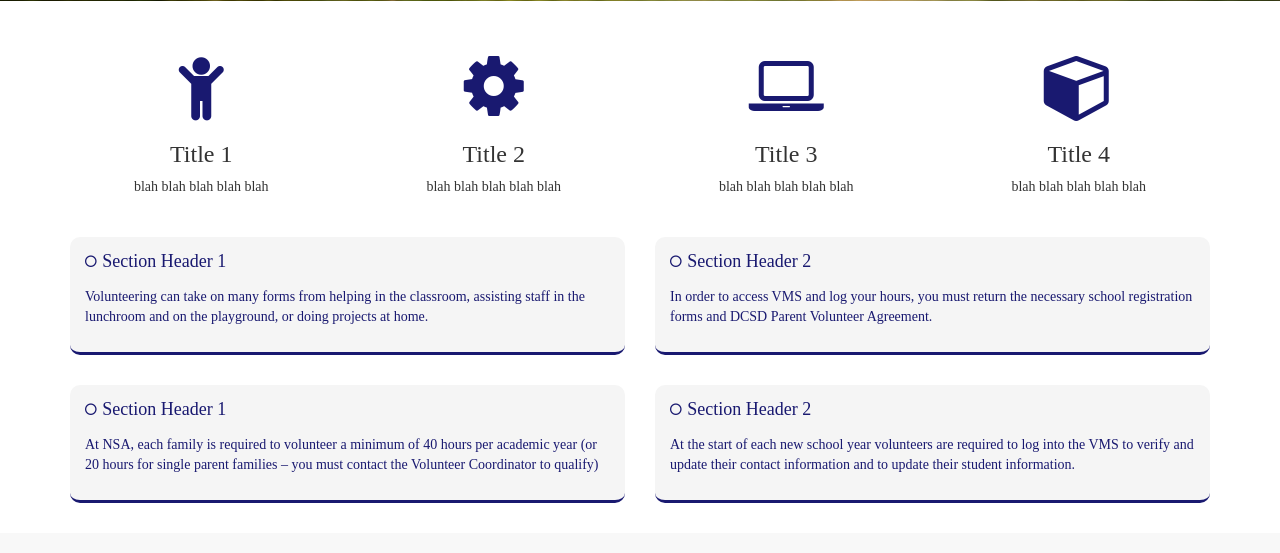
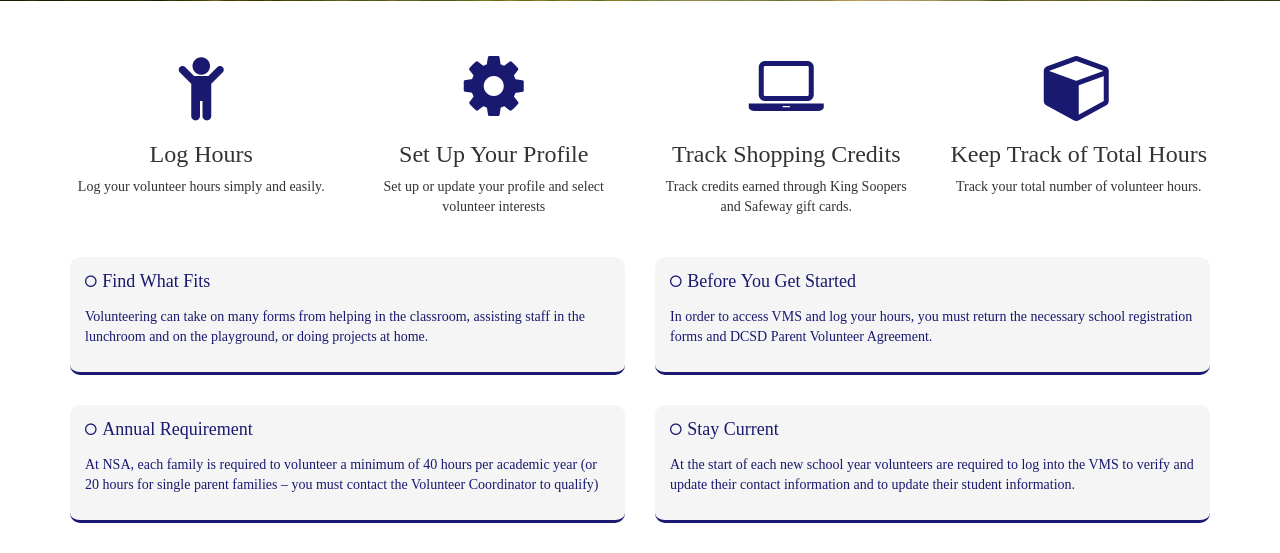
Before and after one commit to tjsepp/nsavms, a Django app: template nsavolunteer/templates/home.html in a window 1280 px wide. Shown: the part 449-1002 px from the top of the page. Before the commit the page ends 952 px from the top, so only its background shows below. Run offline with Django 3.2, Linux system fonts and the light colour scheme; the template is opened without the code that fills it, so the values that code supplies are empty; some libraries are stand-ins or nearby versions.

Commit message:
updated the home page content

```diff
--- a/nsavolunteer/templates/home.html
+++ b/nsavolunteer/templates/home.html
@@ -5,7 +5,11 @@
         <div class="col-xs-12 col-sm-8 col-sm-offset-2 col-md-6 col-md-offfset-3 col-lg-7 center">
             <div class="header-text">
                 <h2 class="homepage-header">
-                    Our Volunteers Make a Difference!
+                      {% if user.is_authenticated %}
+                        You Make a Difference!
+                      {% else %}
+                          Our Volunteers Make a Difference!
+                      {% endif %}
                 </h2>
 
             </div>
@@ -21,8 +25,8 @@
                     <span class='fa fa-child' style="font-size: 5em; color: #191970"></span>
                 </div>
                 <div class="center homepage-component">
-                    <h3>Title 1</h3>
-                    blah blah blah blah blah
+                    <h3>Log Hours</h3>
+                    Log your volunteer hours simply and easily.
                 </div>
             </div>
 
@@ -31,8 +35,8 @@
                     <span class='fa fa-gear' style="font-size: 5em; color: #191970"></span>
                 </div>
                  <div class="center homepage-component">
-                    <h3>Title 2</h3>
-                    blah blah blah blah blah
+                    <h3>Set Up Your Profile</h3>
+                    Set up or update your profile and select volunteer interests
                  </div>
             </div>
 
@@ -41,8 +45,8 @@
                     <span class='fa fa-laptop' style="font-size: 5em; color: #191970"></span>
                 </div>
                  <div class="center homepage-component">
-                    <h3>Title 3</h3>
-                    blah blah blah blah blah
+                    <h3>Track Shopping Credits</h3>
+                    Track credits earned through King Soopers and Safeway gift cards.
                 </div>
             </div>
 
@@ -51,8 +55,8 @@
                     <span class='fa fa-cube' style="font-size: 5em; color: #191970"></span>
                 </div>
                  <div class="center homepage-component">
-                    <h3>Title 4</h3>
-                    blah blah blah blah blah
+                    <h3>Keep Track of Total Hours</h3>
+                    Track your total number of volunteer hours.
 
                 </div>
             </div>
@@ -65,7 +69,7 @@
 
             <div class="col-md-6 col-sm-6 col-xs-12 faq-col">
                 <div class="faq-item">
-                    <h3 class="question"><i class='fa fa-genderless'> Section Header 1</i></h3>
+                    <h3 class="question"><i class='fa fa-genderless'> Find What Fits</i></h3>
                 <p class="answer">
                     Volunteering can take on many forms from helping in the classroom, assisting staff in the
                     lunchroom and on the playground, or doing projects at home.
@@ -74,7 +78,7 @@
                 </div>
 
                  <div class="faq-item">
-                    <h3 class="question"><i class='fa fa-genderless'> Section Header 1</i></h3>
+                    <h3 class="question"><i class='fa fa-genderless'> Annual Requirement</i></h3>
                 <p class="answer">
                     At NSA, each family is required to volunteer a minimum of 40 hours per academic year
                     (or 20 hours for single parent families – you must contact the Volunteer Coordinator to qualify)
@@ -84,7 +88,7 @@
 
             <div class="col-md-6 col-sm-6 col-xs-12 faq-col">
                 <div class="faq-item">
-                    <h3 class="question"><i class='fa fa-genderless'> Section Header 2</i></h3>
+                    <h3 class="question"><i class='fa fa-genderless'> Before You Get Started</i></h3>
                     <p class="answer">
                         In order to access VMS and log your hours, you must return the necessary school registration
                     forms and DCSD Parent Volunteer Agreement.
@@ -94,7 +98,7 @@
 
             <div class="col-md-6 col-sm-6 col-xs-12 faq-col">
                 <div class="faq-item">
-                    <h3 class="question"><i class='fa fa-genderless'> Section Header 2</i></h3>
+                    <h3 class="question"><i class='fa fa-genderless'> Stay Current</i></h3>
                     <p class="answer">
                     At the start of each new school year volunteers are required to log into the VMS to verify and update
                         their contact information and to update their student information.
```
